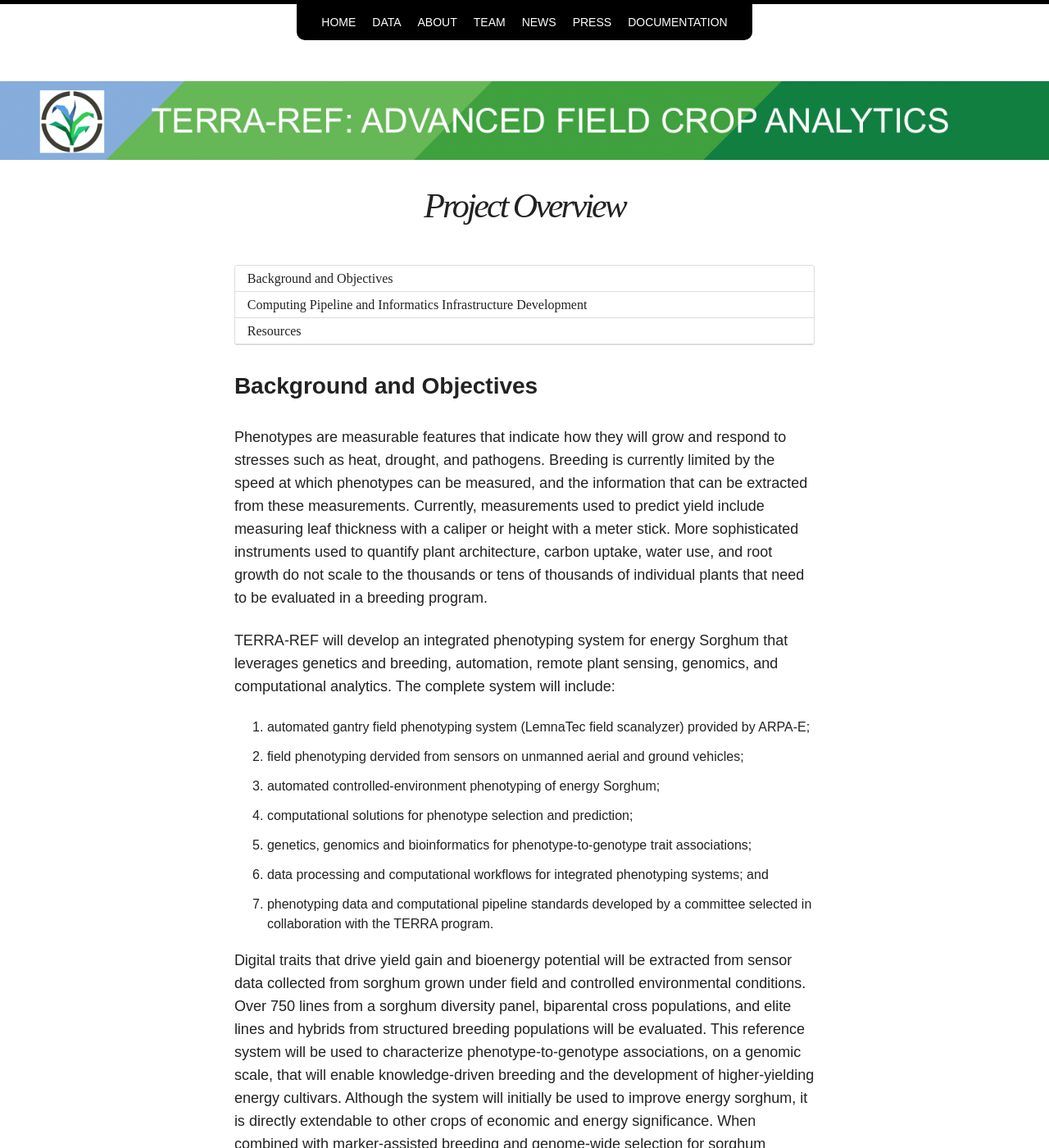
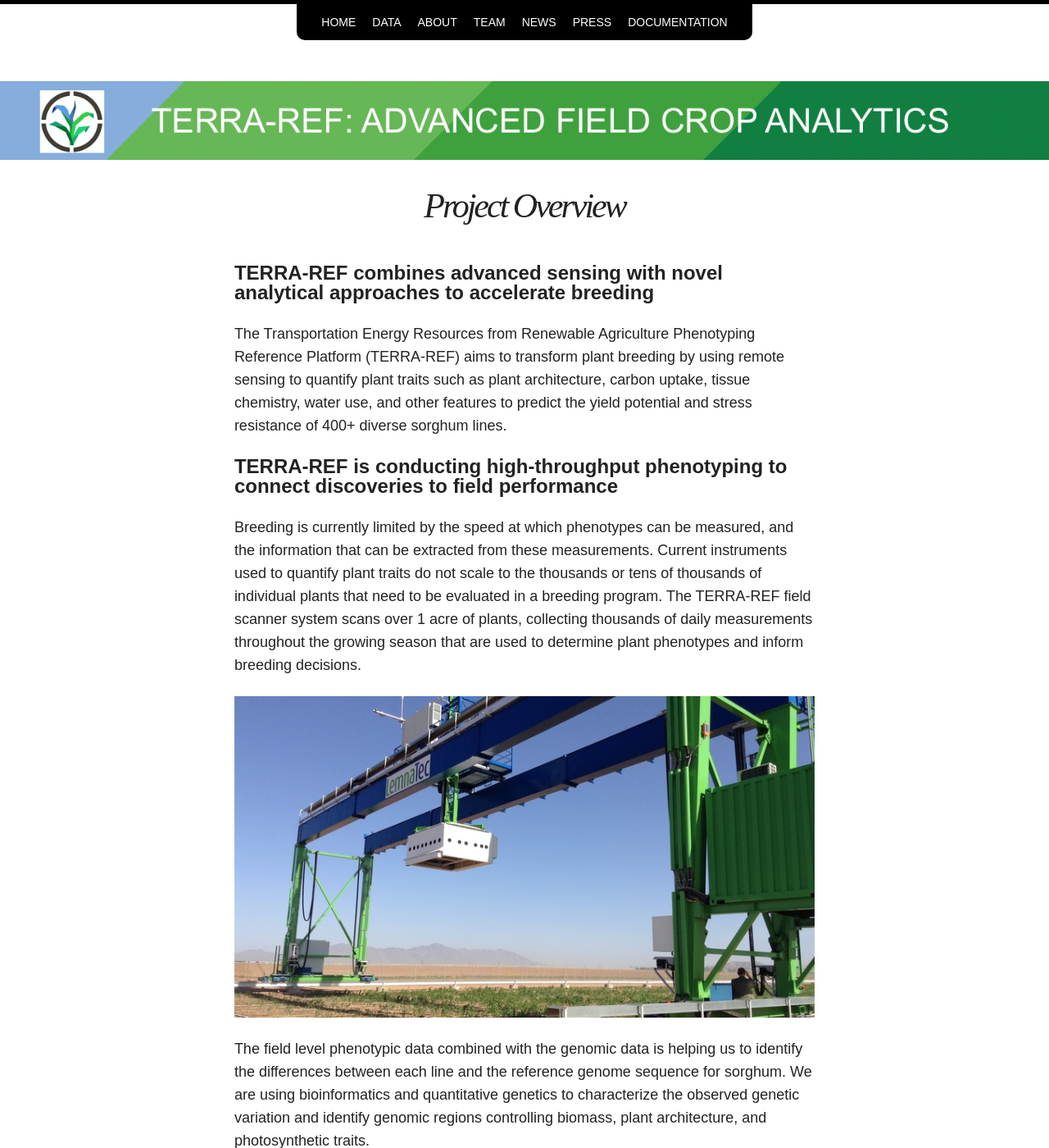
Before and after one commit to terra-reference/terraref.github.io, a Jekyll site: the page built from about/index.md, in a window 1280 px wide and 1400 px high. Shown: the whole window at 82% size. Built offline with Jekyll 4.4.1, drawn with Linux system fonts in a browser that asks for light colours; nearby versions of some CDN libraries; some of the changed text lies outside the part shown.

Commit message:
Updated about page

```diff
--- a/about/index.md
+++ b/about/index.md
@@ -7,37 +7,39 @@ image:
   feature: /new/header.png
 ---
 
-* Table of Contents
-{:toc}
+### TERRA-REF combines advanced sensing with novel analytical approaches to accelerate breeding
 
-## Background and Objectives
+The Transportation Energy Resources from Renewable Agriculture Phenotyping Reference Platform (TERRA-REF) aims to transform plant breeding by using remote sensing to quantify plant traits such as plant architecture, carbon uptake, tissue chemistry, water use, and other features to predict the yield potential and stress resistance of 400+ diverse sorghum lines.
 
-Phenotypes are measurable features that indicate how they will grow and respond to stresses such as heat, drought, and pathogens.
-  Breeding is currently limited by the speed at which phenotypes can be measured, and the information that can be extracted from these measurements.
-  Currently, measurements used to predict yield include measuring leaf thickness with a caliper or height with a meter stick.
-  More sophisticated instruments used to quantify plant architecture, carbon uptake, water use, and root growth do not scale to the thousands or tens of thousands of individual plants that need to be evaluated in a breeding program.
+### TERRA-REF is conducting high-throughput phenotyping to connect discoveries to field performance
 
-TERRA-REF will develop an integrated phenotyping system for energy Sorghum that leverages genetics and breeding, automation, remote plant sensing, genomics, and computational analytics. The complete system will include:
+Breeding is currently limited by the speed at which phenotypes can be measured, and the information that can be extracted from these measurements. Current instruments used to quantify plant traits do not scale to the thousands or tens of thousands of individual plants that need to be evaluated in a breeding program.  The TERRA-REF field scanner system scans over 1 acre of plants, collecting thousands of daily measurements throughout the growing season that are used to determine plant phenotypes and inform breeding decisions.
 
-1. automated gantry field phenotyping system (LemnaTec field scanalyzer) provided by ARPA-E;
-2. field phenotyping dervided from sensors on unmanned aerial and ground vehicles;
-3. automated controlled-environment phenotyping of energy Sorghum;
-4. computational solutions for phenotype selection and prediction;
-5. genetics, genomics and bioinformatics for phenotype-to-genotype trait associations;
-6. data processing and computational workflows for integrated phenotyping systems; and
-7. phenotyping data and computational pipeline standards developed by a committee selected in collaboration with the TERRA program.
+<img src="/images/about/scanner.jpg">
 
-Digital traits that drive yield gain and bioenergy potential will be extracted from sensor data collected from sorghum grown under field and controlled environmental conditions. Over 750 lines from a sorghum diversity panel, biparental cross populations, and elite lines and hybrids from structured breeding populations will be evaluated. This reference system will be used to characterize phenotype-to-genotype associations, on a genomic scale, that will enable knowledge-driven breeding and the development of higher-yielding energy cultivars. Although the system will initially be used to improve energy sorghum, it is directly extendable to other crops of economic and energy significance. When combined with marker-assisted breeding and genome-wide selection for sorghum improvement, this system will increase the bioenergy contribution to our total energy supply and reduce greenhouse gas emissions.
+The field level phenotypic data combined with the genomic data is helping us to identify the differences between each line and the reference genome sequence for sorghum. We are using bioinformatics and quantitative genetics to characterize the observed genetic variation and identify genomic regions controlling biomass, plant architecture, and photosynthetic traits.
 
-## Computing Pipeline and Informatics Infrastructure Development
+<img src="/images/about/associations.jpg">
 
-As part of the TERRA-REF platform, a team based at the University of Illinois and the National Center for Supercomputing Applications are developing a **data storage and computing system** that provides researchers with access to all of the 'raw' data and derived plant phenotypes (traits). Data from sensors at a variety of locations across the US will be transferred to Illinois.  A large volume of data will come from the automated [Lemnatec Scanalyzer Field System](http://www.lemnatec.com/products/hardware-solutions/scanalyzer-field/) in Arizona. In parallel, data will be collected from field plots in Arizona, South Carolina and Kansas using aerial, ground, and tractor-based field sensors. Plants grown indoors at the Donald Danforth Center uses a conveyor belt system to delivery of plants to and from sensors for automated repeated measurements.
+### TERRA-REF is using large-scale genome sequencing to drive phenotype-genotype associations and gene discovery
 
-We will integrate and develop existing software including as PlantCV, Breeding Management Systems, Clowder, BrownDog, PEcAn, and BETYdb into the data processing pipeline make it flexible and scalable.
+There is enormous potential for sorghum crop improvement. There are 50,000 sorghum accessions in the U.S. germplasm collection and most are unused and unstudied.
+TERRA-REF is analyzing a sorghum bioenergy association panel (BAP) that includes diverse sweet and biomass lines from all five sorghum races.  The BAP captures geographic, racial, and genomic diversity.
+
+<img src="/images/about/diversity.png">
+
+ TERRA-REF has already sequenced 384 of the lines with an average sequence coverage of 20x per line.  Genome-wide association studies (GWAS) are now underway.
+
+### TERRA-REF is providing reference quality data as a community resources
+
+TERRA-REF is developing a data storage and computing system that provides researchers with access to all of the ‘raw’ data and derived plant phenotypes (traits). Data from sensors at a variety of locations across the US will be transferred to one location.
+
+<img src="/images/about/transfer.jpg">
 
 The reference data will facilitate data sharing and re-use of data by providing metadata, provenance for derived data sets, and standardized data processing workflows. It will include geospatial infrastructure for efficiently querying and transforming key datasets and tools that enable researchers to access, archive, use, and contribute data products.
 
-# Resources
+
+## Resources
 
 For outreach and communication:
 
```
Also changed, not shown: images/about/associations.jpg (added), images/about/diversity.png (added), images/about/scanner.jpg (added), images/about/transfer.jpg (added).
